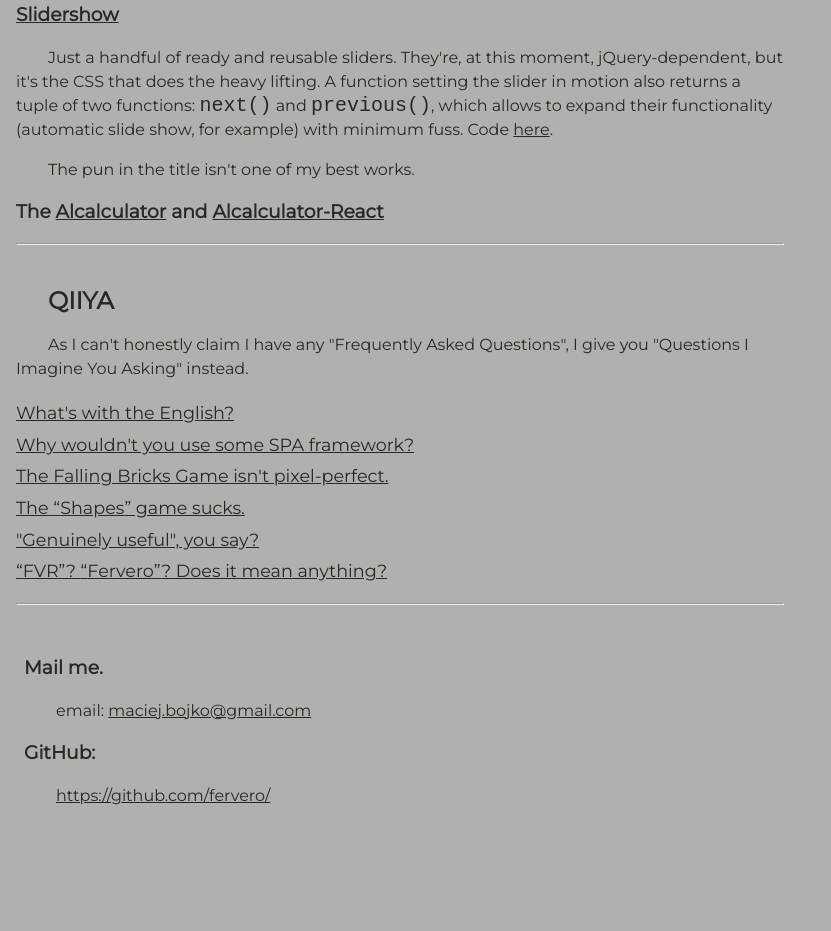
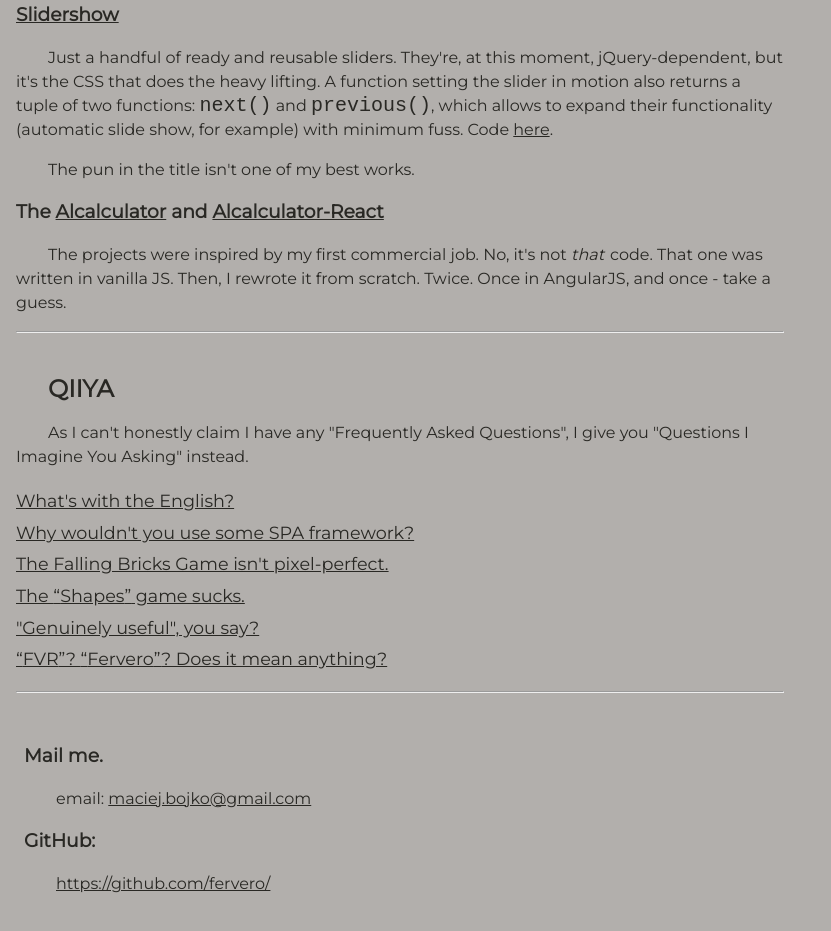
Before and after one commit to fervero/fervero.github.io, a plain HTML site: page index.html in a window 1280 px wide. Shown: the part 3794-4725 px from the top of the page, without its empty margins (0-831 px from the left). Drawn offline with nearby package versions, Linux system fonts and the light colour scheme.

Commit message:
Update re: Alcalculator.

```diff
--- a/index.html
+++ b/index.html
@@ -123,6 +123,7 @@
                 </article>
                 <article>
                   <h3>The <a href="https://fervero.github.io/alcalculator/">Alcalculator</a> and <a href="https://fervero.github.io/alcalculator-react/">Alcalculator-React</a></h3>
+                  <p>The projects were inspired by my first commercial job. No, it's not <em>that</em> code. That one was written in vanilla JS. Then, I rewrote it from scratch. Twice. Once in AngularJS, and once - take a guess.</p>
                 </article>
                 <hr>
             </section>
```
